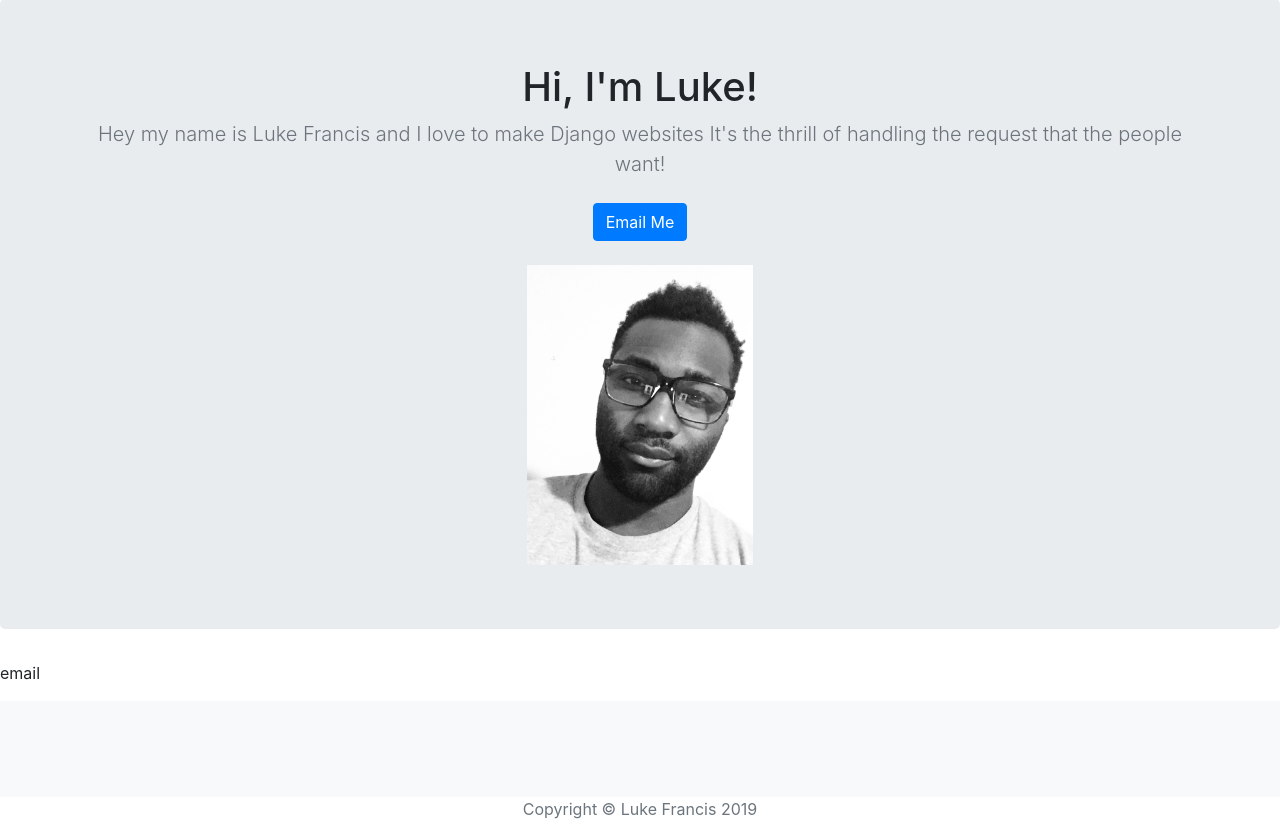
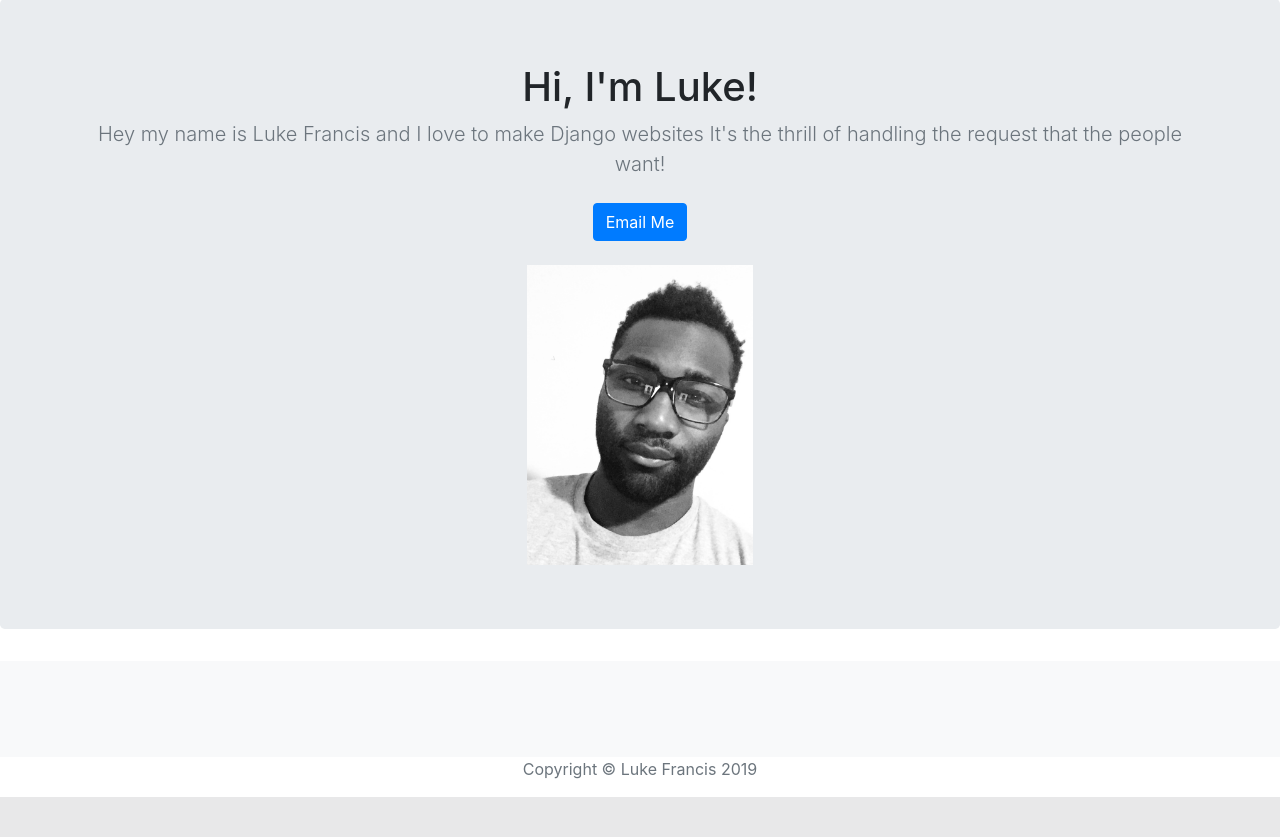
Before and after one commit to lukefrancis5/portfolio, a Django app: page / in a window 1280 px wide. Shown: the part 57-894 px from the top of the page. After the commit the page ends 854 px from the top, so only its background shows below. Run offline with Django 3.2, Linux system fonts and the light colour scheme; data that the repository does not hold is empty; some libraries are stand-ins or nearby versions.

Commit message:
removed ptag

```diff
--- a/jobs/templates/jobs/home.html
+++ b/jobs/templates/jobs/home.html
@@ -59,7 +59,7 @@
     </div>
   </section>
 
-  <p>email</p>
+
 
   <div class="album py-5 bg-light">
     <div class="container">
```
